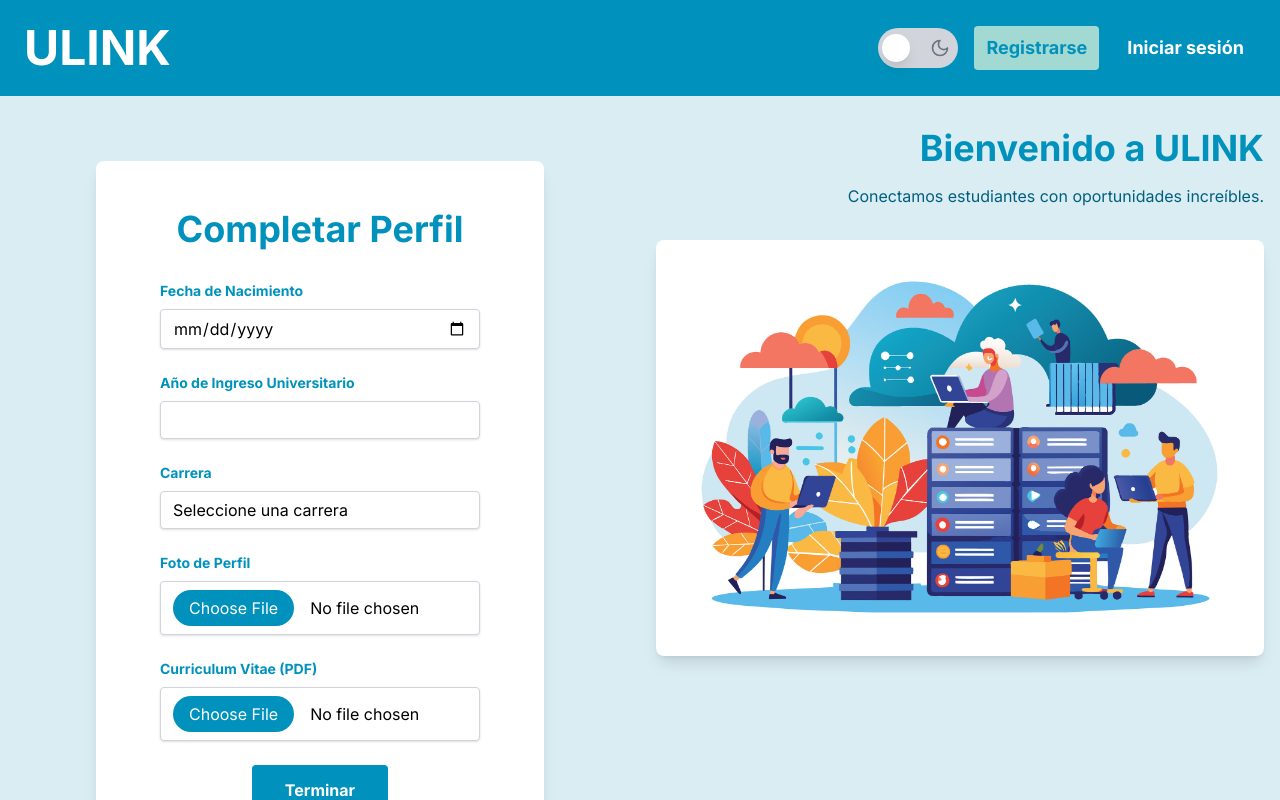
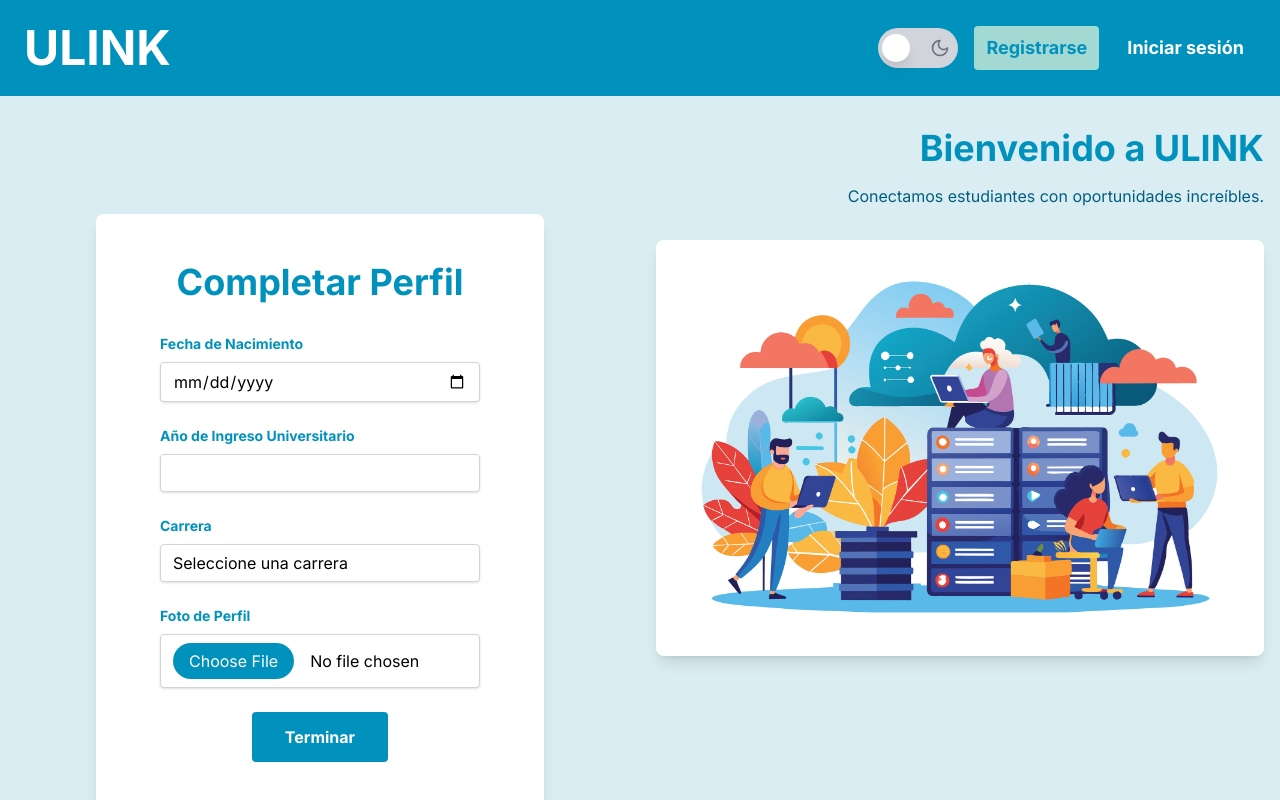
Before and after one commit to gallinero-pateado/front-login, a React (Vite) app: page /complete_profile in a window 1280 px wide. Shown: the top 800 px of the page. Built offline with nearby package versions, Linux system fonts and the light colour scheme.

Commit message:
mini arreglinhos

```diff
--- a/src/components_login/complete_profile.jsx
+++ b/src/components_login/complete_profile.jsx
@@ -49,7 +49,6 @@ const CompleteProfile = () => {
         ano_ingreso: '',
         id_carrera: '',
         fotoPerfil: null,
-        cv: null
     });
     const [error, setError] = useState('');
     const [theme, setTheme] = useState('light');
@@ -146,7 +145,7 @@ const CompleteProfile = () => {
 
 
     const handleChange = (e) => {
-        if (e.target.name === 'fotoPerfil' || e.target.name === 'cv') {
+        if (e.target.name === 'fotoPerfil') {
             setFormData({ ...formData, [e.target.name]: e.target.files[0] });
         } else {
             setFormData({ ...formData, [e.target.name]: e.target.value });
@@ -160,7 +159,6 @@ const CompleteProfile = () => {
 
         try {
             let fotoPerfilUrl = '';
-            let cvUrl = '';
 
             if (formData.fotoPerfil) {
                 const imageFormData = new FormData();
@@ -177,27 +175,13 @@ const CompleteProfile = () => {
                 fotoPerfilUrl = uploadResponse.data.url;
             }
 
-            if (formData.cv) {
-                const pdfFormData = new FormData();
-                pdfFormData.append('file', formData.cv);
 
-                const pdfUploadUrl = `${API_URL}/upload-pdf`;
-
-                const uploadResponse = await axios.post(pdfUploadUrl, pdfFormData, {
-                    headers: {
-                        'Content-Type': 'multipart/form-data'
-                    }
-                });
-
-                cvUrl = uploadResponse.data.url;
-            }
 
             const profileFormData = {
                 fecha_nacimiento: formData.fecha_nacimiento,
                 ano_ingreso: formData.ano_ingreso,
                 id_carrera: parseInt(formData.id_carrera),
-                foto_perfil: fotoPerfilUrl || '',
-                cv: cvUrl || ''
+                foto_perfil: fotoPerfilUrl || ''
             };
 
             const apiurl = `${API_URL}/complete-profile`
@@ -305,20 +289,6 @@ const CompleteProfile = () => {
                     />
                 </div>
 
-                <div className="mb-6">
-                    <label className={`block ${theme === 'dark' ? 'text-[#A3D9D3]' : 'text-[#0092BC]'} text-sm font-bold mb-2`}>
-                        Curriculum Vitae (PDF)
-                    </label>
-                    <input
-                        className={`shadow appearance-none border ${currentTheme.inputBorder} rounded w-full py-2 px-3 leading-tight focus:outline-none focus:shadow-outline focus:border-blue-500 ${currentTheme.inputBg} ${currentTheme.inputText} file:mr-4 file:py-2 file:px-4 file:rounded-full file:border-0 ${theme === 'dark' ? 'file:bg-gray-600 file:text-white' : 'file:bg-[#0092BC] file:text-white'}`}
-                        id="cv"
-                        name="cv"
-                        type="file"
-                        accept=".pdf"
-                        onChange={handleChange}
-                    />
-                </div>
-
                 <div className="flex items-center justify-center">
                     <button
                         className={`${theme === 'dark' ? 'bg-[#A3D9D3] hover:bg-[#8ec3c0] text-gray-800' : 'bg-[#0092BC] hover:bg-[#007a9a] text-white'} font-bold py-3 px-8 rounded focus:outline-none focus:shadow-outline transition duration-300`}
```
